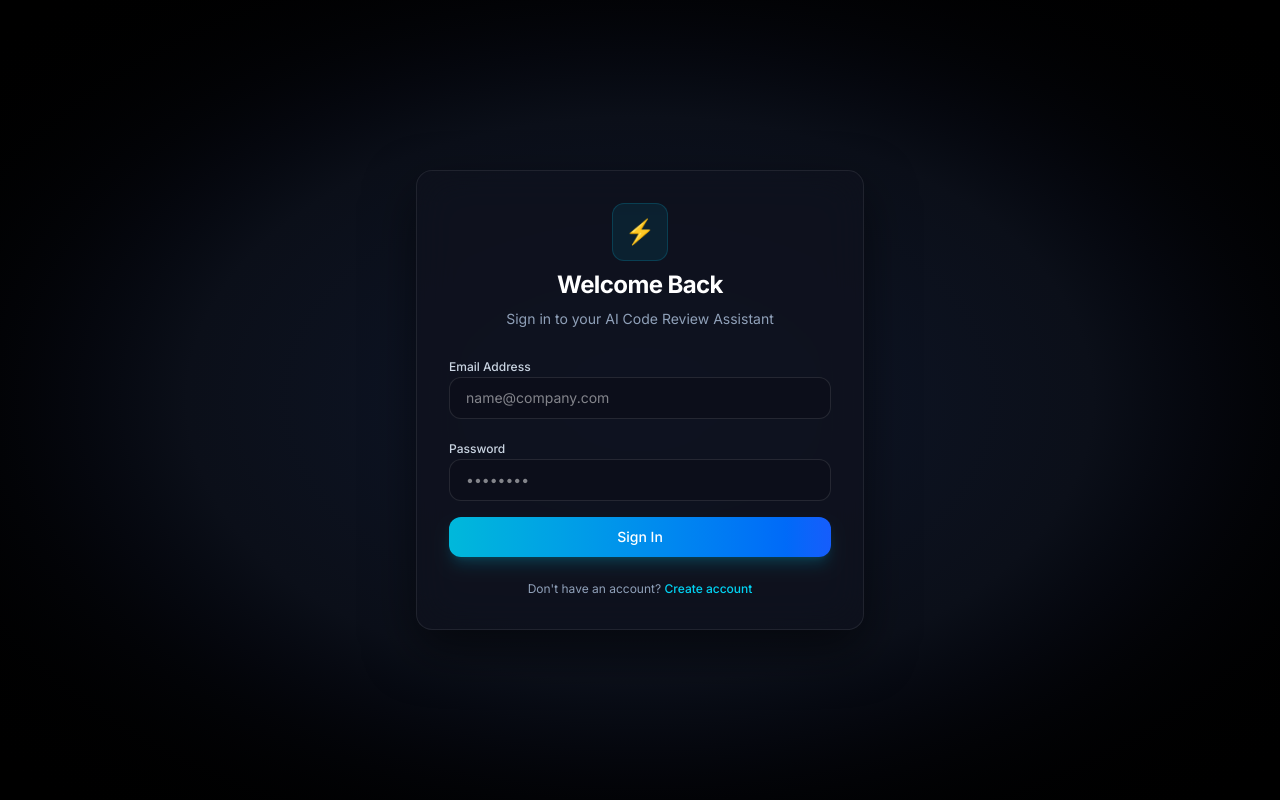
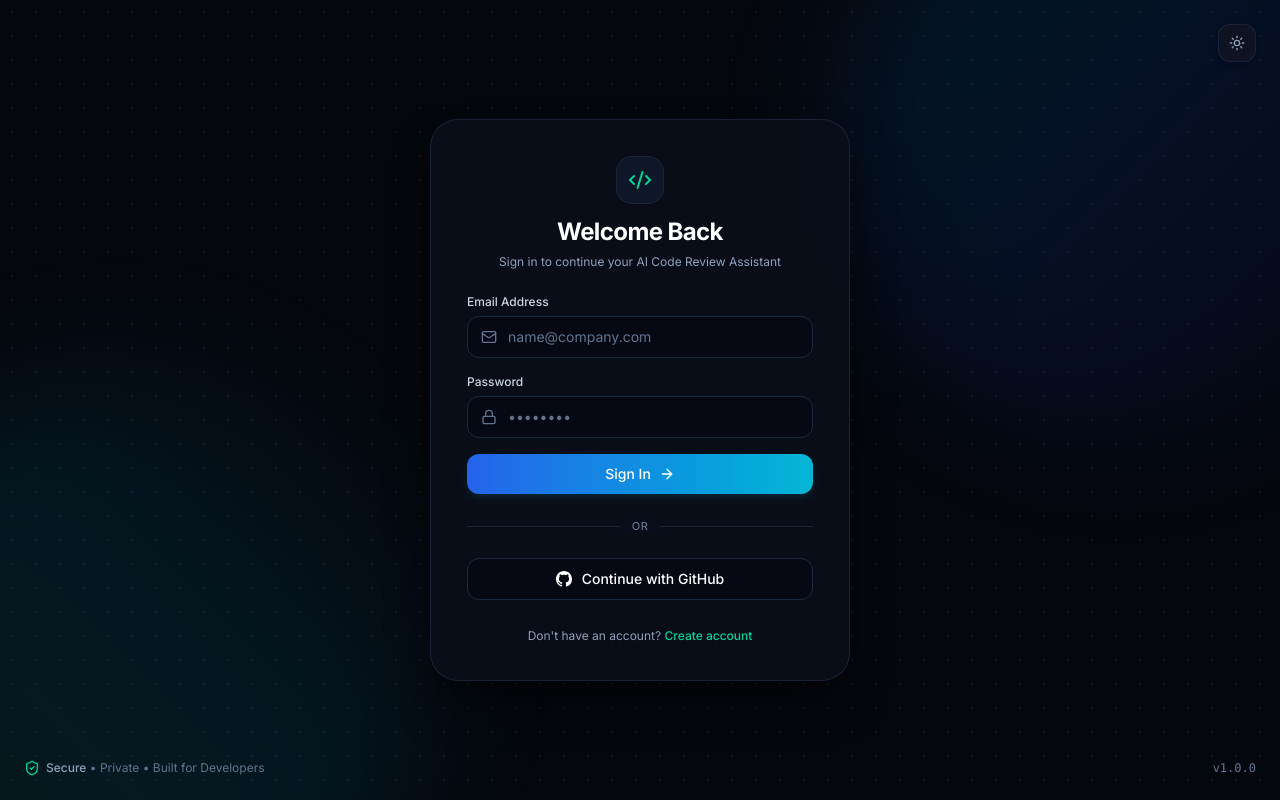
Before and after one commit to Siddharth-singh18/codeReview_ai, a Next.js app in the folder frontend/: page /login in a window 1280 px wide. Built offline with nearby package versions, Linux system fonts and the light colour scheme.

Commit message:
fix:ui changes in the signup and register page

```diff
--- a/frontend/src/app/login/page.tsx
+++ b/frontend/src/app/login/page.tsx
@@ -3,6 +3,7 @@
 import React, { useState } from 'react';
 import Link from 'next/link';
 import { useAuth } from '@/features/auth/AuthContext';
+import { Mail, Lock, Code2, ArrowRight, Sun, ShieldCheck } from 'lucide-react';
 
 export default function LoginPage() {
   const [email, setEmail] = useState('');
@@ -25,63 +26,119 @@ export default function LoginPage() {
   };
 
   return (
-    <div className="min-h-screen flex items-center justify-center p-4 bg-radial from-slate-900 via-[#0b0f19] to-black">
-      <div className="w-full max-w-md glass-panel p-8 rounded-2xl shadow-2xl space-y-6 border border-slate-800/60">
-        <div className="text-center space-y-2">
-          <div className="inline-block p-3 rounded-xl bg-cyan-500/10 border border-cyan-500/20 mb-2">
-            <span className="text-2xl">⚡</span>
+    <div className="relative min-h-screen w-full flex flex-col items-center justify-center p-4 bg-[#05070E] overflow-hidden select-none">
+      {/* Mesh Grid & Glow ray backgrounds */}
+      <div className="absolute inset-0 bg-[radial-gradient(rgba(255,255,255,0.06)_1px,transparent_1px)] [background-size:24px_24px] pointer-events-none" />
+      <div className="absolute -top-40 -right-40 w-[600px] h-[600px] bg-gradient-to-br from-cyan-500/10 via-blue-600/10 to-transparent rounded-full blur-3xl pointer-events-none" />
+      <div className="absolute -bottom-40 -left-40 w-[600px] h-[600px] bg-gradient-to-tr from-emerald-500/10 via-cyan-500/10 to-transparent rounded-full blur-3xl pointer-events-none" />
+
+      {/* Top Right Theme Toggle Icon */}
+      <div className="absolute top-6 right-6 z-10">
+        <button
+          type="button"
+          aria-label="Toggle theme"
+          className="p-2.5 rounded-xl bg-[#0E1322] border border-slate-800/80 text-slate-400 hover:text-white transition-all shadow-md cursor-pointer"
+        >
+          <Sun className="w-4 h-4" />
+        </button>
       </div>
+
+      {/* Center Auth Card */}
+      <div className="relative z-10 w-full max-w-[420px] bg-[#0A0E1A]/95 backdrop-blur-xl p-8 sm:p-9 rounded-[28px] border border-slate-800/80 shadow-2xl shadow-black/80 space-y-6">
+        {/* Header Icon & Text */}
+        <div className="text-center space-y-3">
+          <div className="w-12 h-12 mx-auto rounded-2xl bg-[#0F172A] border border-slate-800/80 flex items-center justify-center shadow-inner">
+            <Code2 className="w-6 h-6 text-emerald-400" />
+          </div>
+          <div>
             <h1 className="text-2xl font-bold tracking-tight text-white">Welcome Back</h1>
-          <p className="text-sm text-slate-400">Sign in to your AI Code Review Assistant</p>
+            <p className="text-xs text-slate-400 mt-1.5">Sign in to continue your AI Code Review Assistant</p>
+          </div>
         </div>
 
         {error && (
-          <div className="p-3 rounded-lg bg-red-500/10 border border-red-500/20 text-red-400 text-sm">
+          <div className="p-3 rounded-xl bg-red-500/10 border border-red-500/20 text-red-400 text-xs">
             {error}
           </div>
         )}
 
         <form onSubmit={handleSubmit} className="space-y-4">
-          <div className="space-y-1">
-            <label className="text-xs font-medium text-slate-300">Email Address</label>
+          <div className="space-y-1.5">
+            <label className="text-xs font-medium text-slate-300 block">Email Address</label>
+            <div className="relative flex items-center">
+              <Mail className="w-4 h-4 text-slate-500 absolute left-3.5 pointer-events-none" />
               <input
                 type="email"
                 required
                 value={email}
                 onChange={(e) => setEmail(e.target.value)}
                 placeholder="name@company.com"
-              className="w-full px-4 py-2.5 rounded-xl glass-input text-sm transition focus:outline-none"
+                className="w-full pl-10 pr-4 py-2.5 rounded-xl bg-[#060913] border border-slate-800 text-white placeholder-slate-500 text-sm focus:outline-none focus:border-cyan-500 focus:ring-1 focus:ring-cyan-500 transition-all"
               />
             </div>
+          </div>
 
-          <div className="space-y-1">
-            <label className="text-xs font-medium text-slate-300">Password</label>
+          <div className="space-y-1.5">
+            <label className="text-xs font-medium text-slate-300 block">Password</label>
+            <div className="relative flex items-center">
+              <Lock className="w-4 h-4 text-slate-500 absolute left-3.5 pointer-events-none" />
               <input
                 type="password"
                 required
                 value={password}
                 onChange={(e) => setPassword(e.target.value)}
                 placeholder="••••••••"
-              className="w-full px-4 py-2.5 rounded-xl glass-input text-sm transition focus:outline-none"
+                className="w-full pl-10 pr-4 py-2.5 rounded-xl bg-[#060913] border border-slate-800 text-white placeholder-slate-500 text-sm focus:outline-none focus:border-cyan-500 focus:ring-1 focus:ring-cyan-500 transition-all"
               />
+            </div>
           </div>
 
           <button
             type="submit"
             disabled={loading}
-            className="w-full py-2.5 px-4 rounded-xl bg-gradient-to-r from-cyan-500 to-blue-600 hover:from-cyan-400 hover:to-blue-500 text-white font-medium text-sm transition shadow-lg shadow-cyan-500/20 disabled:opacity-50 cursor-pointer"
+            className="w-full py-2.5 px-4 rounded-xl bg-gradient-to-r from-[#2563EB] to-[#06B6D4] hover:from-blue-600 hover:to-cyan-400 text-white font-medium text-sm transition-all shadow-md shadow-cyan-500/10 disabled:opacity-50 cursor-pointer flex items-center justify-center gap-2 mt-2"
           >
             {loading ? 'Signing in...' : 'Sign In'}
+            {!loading && <ArrowRight className="w-4 h-4" />}
           </button>
         </form>
 
-        <div className="text-center text-xs text-slate-400">
+        <div className="relative flex items-center justify-center">
+          <div className="absolute inset-0 flex items-center">
+            <div className="w-full border-t border-slate-800/80" />
+          </div>
+          <span className="relative px-3 bg-[#0A0E1A] text-[11px] text-slate-500 uppercase tracking-wider font-medium">
+            or
+          </span>
+        </div>
+
+        <button
+          type="button"
+          className="w-full py-2.5 px-4 rounded-xl bg-[#060913] hover:bg-slate-900 border border-slate-800 text-white text-sm font-medium transition-colors flex items-center justify-center gap-2.5 cursor-pointer"
+        >
+          <svg className="w-4 h-4 text-white fill-current" viewBox="0 0 24 24">
+            <path d="M12 0C5.37 0 0 5.37 0 12c0 5.31 3.435 9.795 8.205 11.385.6.105.825-.255.825-.57 0-.285-.015-1.23-.015-2.235-3.015.555-3.795-.735-4.035-1.41-.135-.345-.72-1.41-1.23-1.695-.42-.225-1.02-.78-.015-.795.945-.015 1.62.87 1.845 1.23 1.08 1.815 2.805 1.305 3.495.99.105-.78.42-1.305.765-1.605-2.67-.3-5.46-1.335-5.46-5.925 0-1.305.465-2.385 1.23-3.225-.12-.3-.54-1.53.12-3.18 0 0 1.005-.315 3.3 1.23.96-.27 1.98-.405 3-.405s2.04.135 3 .405c2.295-1.56 3.3-1.23 3.3-1.23.66 1.65.24 2.88.12 3.18.765.84 1.23 1.905 1.23 3.225 0 4.605-2.805 5.625-5.475 5.925.435.375.81 1.095.81 2.22 0 1.605-.015 2.895-.015 3.3 0 .315.225.69.825.57A12.02 12.02 0 0024 12c0-6.63-5.37-12-12-12z" />
+          </svg>
+          Continue with GitHub
+        </button>
+
+        <div className="text-center text-xs text-slate-400 pt-1">
           Don't have an account?{' '}
-          <Link href="/register" className="text-cyan-400 hover:underline font-medium">
+          <Link href="/register" className="text-emerald-400 hover:text-emerald-300 font-medium hover:underline transition-colors">
             Create account
           </Link>
         </div>
       </div>
+
+      {/* Bottom Footer Details */}
+      <div className="absolute bottom-6 left-6 text-xs text-slate-500 flex items-center gap-1.5 hidden sm:flex">
+        <ShieldCheck className="w-4 h-4 text-emerald-400" />
+        <span><strong className="text-slate-400 font-medium">Secure</strong> • Private • Built for Developers</span>
+      </div>
+
+      <div className="absolute bottom-6 right-6 text-xs text-slate-500 font-mono hidden sm:block">
+        v1.0.0
+      </div>
     </div>
   );
 }
--- a/frontend/src/app/register/page.tsx
+++ b/frontend/src/app/register/page.tsx
@@ -3,6 +3,7 @@
 import React, { useState } from 'react';
 import Link from 'next/link';
 import { useAuth } from '@/features/auth/AuthContext';
+import { Mail, Lock, Code2, ArrowRight, Sun, ShieldCheck } from 'lucide-react';
 
 export default function RegisterPage() {
   const [email, setEmail] = useState('');
@@ -25,37 +26,62 @@ export default function RegisterPage() {
   };
 
   return (
-    <div className="min-h-screen flex items-center justify-center p-4 bg-radial from-slate-900 via-[#0b0f19] to-black">
-      <div className="w-full max-w-md glass-panel p-8 rounded-2xl shadow-2xl space-y-6 border border-slate-800/60">
-        <div className="text-center space-y-2">
-          <div className="inline-block p-3 rounded-xl bg-cyan-500/10 border border-cyan-500/20 mb-2">
-            <span className="text-2xl">⚡</span>
+    <div className="relative min-h-screen w-full flex flex-col items-center justify-center p-4 bg-[#05070E] overflow-hidden select-none">
+      {/* Mesh Grid & Glow ray backgrounds */}
+      <div className="absolute inset-0 bg-[radial-gradient(rgba(255,255,255,0.06)_1px,transparent_1px)] [background-size:24px_24px] pointer-events-none" />
+      <div className="absolute -top-40 -right-40 w-[600px] h-[600px] bg-gradient-to-br from-cyan-500/10 via-blue-600/10 to-transparent rounded-full blur-3xl pointer-events-none" />
+      <div className="absolute -bottom-40 -left-40 w-[600px] h-[600px] bg-gradient-to-tr from-emerald-500/10 via-cyan-500/10 to-transparent rounded-full blur-3xl pointer-events-none" />
+
+      {/* Top Right Theme Toggle Icon */}
+      <div className="absolute top-6 right-6 z-10">
+        <button
+          type="button"
+          aria-label="Toggle theme"
+          className="p-2.5 rounded-xl bg-[#0E1322] border border-slate-800/80 text-slate-400 hover:text-white transition-all shadow-md cursor-pointer"
+        >
+          <Sun className="w-4 h-4" />
+        </button>
       </div>
+
+      {/* Center Auth Card */}
+      <div className="relative z-10 w-full max-w-[420px] bg-[#0A0E1A]/95 backdrop-blur-xl p-8 sm:p-9 rounded-[28px] border border-slate-800/80 shadow-2xl shadow-black/80 space-y-6">
+        {/* Header Icon & Text */}
+        <div className="text-center space-y-3">
+          <div className="w-12 h-12 mx-auto rounded-2xl bg-[#0F172A] border border-slate-800/80 flex items-center justify-center shadow-inner">
+            <Code2 className="w-6 h-6 text-emerald-400" />
+          </div>
+          <div>
             <h1 className="text-2xl font-bold tracking-tight text-white">Create Account</h1>
-          <p className="text-sm text-slate-400">Get started with AI Code Reviews in seconds</p>
+            <p className="text-xs text-slate-400 mt-1.5">Sign up to continue your AI Code Review Assistant</p>
+          </div>
         </div>
 
         {error && (
-          <div className="p-3 rounded-lg bg-red-500/10 border border-red-500/20 text-red-400 text-sm">
+          <div className="p-3 rounded-xl bg-red-500/10 border border-red-500/20 text-red-400 text-xs">
             {error}
           </div>
         )}
 
         <form onSubmit={handleSubmit} className="space-y-4">
-          <div className="space-y-1">
-            <label className="text-xs font-medium text-slate-300">Email Address</label>
+          <div className="space-y-1.5">
+            <label className="text-xs font-medium text-slate-300 block">Email Address</label>
+            <div className="relative flex items-center">
+              <Mail className="w-4 h-4 text-slate-500 absolute left-3.5 pointer-events-none" />
               <input
                 type="email"
                 required
                 value={email}
                 onChange={(e) => setEmail(e.target.value)}
                 placeholder="name@company.com"
-              className="w-full px-4 py-2.5 rounded-xl glass-input text-sm transition focus:outline-none"
+                className="w-full pl-10 pr-4 py-2.5 rounded-xl bg-[#060913] border border-slate-800 text-white placeholder-slate-500 text-sm focus:outline-none focus:border-cyan-500 focus:ring-1 focus:ring-cyan-500 transition-all"
               />
             </div>
+          </div>
 
-          <div className="space-y-1">
-            <label className="text-xs font-medium text-slate-300">Password</label>
+          <div className="space-y-1.5">
+            <label className="text-xs font-medium text-slate-300 block">Password</label>
+            <div className="relative flex items-center">
+              <Lock className="w-4 h-4 text-slate-500 absolute left-3.5 pointer-events-none" />
               <input
                 type="password"
                 required
@@ -63,26 +89,57 @@ export default function RegisterPage() {
                 value={password}
                 onChange={(e) => setPassword(e.target.value)}
                 placeholder="At least 6 characters"
-              className="w-full px-4 py-2.5 rounded-xl glass-input text-sm transition focus:outline-none"
+                className="w-full pl-10 pr-4 py-2.5 rounded-xl bg-[#060913] border border-slate-800 text-white placeholder-slate-500 text-sm focus:outline-none focus:border-cyan-500 focus:ring-1 focus:ring-cyan-500 transition-all"
               />
+            </div>
           </div>
 
           <button
             type="submit"
             disabled={loading}
-            className="w-full py-2.5 px-4 rounded-xl bg-gradient-to-r from-cyan-500 to-blue-600 hover:from-cyan-400 hover:to-blue-500 text-white font-medium text-sm transition shadow-lg shadow-cyan-500/20 disabled:opacity-50 cursor-pointer"
+            className="w-full py-2.5 px-4 rounded-xl bg-gradient-to-r from-[#2563EB] to-[#06B6D4] hover:from-blue-600 hover:to-cyan-400 text-white font-medium text-sm transition-all shadow-md shadow-cyan-500/10 disabled:opacity-50 cursor-pointer flex items-center justify-center gap-2 mt-2"
           >
             {loading ? 'Creating account...' : 'Create Account'}
+            {!loading && <ArrowRight className="w-4 h-4" />}
           </button>
         </form>
 
-        <div className="text-center text-xs text-slate-400">
+        <div className="relative flex items-center justify-center">
+          <div className="absolute inset-0 flex items-center">
+            <div className="w-full border-t border-slate-800/80" />
+          </div>
+          <span className="relative px-3 bg-[#0A0E1A] text-[11px] text-slate-500 uppercase tracking-wider font-medium">
+            or
+          </span>
+        </div>
+
+        <button
+          type="button"
+          className="w-full py-2.5 px-4 rounded-xl bg-[#060913] hover:bg-slate-900 border border-slate-800 text-white text-sm font-medium transition-colors flex items-center justify-center gap-2.5 cursor-pointer"
+        >
+          <svg className="w-4 h-4 text-white fill-current" viewBox="0 0 24 24">
+            <path d="M12 0C5.37 0 0 5.37 0 12c0 5.31 3.435 9.795 8.205 11.385.6.105.825-.255.825-.57 0-.285-.015-1.23-.015-2.235-3.015.555-3.795-.735-4.035-1.41-.135-.345-.72-1.41-1.23-1.695-.42-.225-1.02-.78-.015-.795.945-.015 1.62.87 1.845 1.23 1.08 1.815 2.805 1.305 3.495.99.105-.78.42-1.305.765-1.605-2.67-.3-5.46-1.335-5.46-5.925 0-1.305.465-2.385 1.23-3.225-.12-.3-.54-1.53.12-3.18 0 0 1.005-.315 3.3 1.23.96-.27 1.98-.405 3-.405s2.04.135 3 .405c2.295-1.56 3.3-1.23 3.3-1.23.66 1.65.24 2.88.12 3.18.765.84 1.23 1.905 1.23 3.225 0 4.605-2.805 5.625-5.475 5.925.435.375.81 1.095.81 2.22 0 1.605-.015 2.895-.015 3.3 0 .315.225.69.825.57A12.02 12.02 0 0024 12c0-6.63-5.37-12-12-12z" />
+          </svg>
+          Sign up with GitHub
+        </button>
+
+        <div className="text-center text-xs text-slate-400 pt-1">
           Already have an account?{' '}
-          <Link href="/login" className="text-cyan-400 hover:underline font-medium">
+          <Link href="/login" className="text-emerald-400 hover:text-emerald-300 font-medium hover:underline transition-colors">
             Sign in
           </Link>
         </div>
       </div>
+
+      {/* Bottom Footer Details */}
+      <div className="absolute bottom-6 left-6 text-xs text-slate-500 flex items-center gap-1.5 hidden sm:flex">
+        <ShieldCheck className="w-4 h-4 text-emerald-400" />
+        <span><strong className="text-slate-400 font-medium">Secure</strong> • Private • Built for Developers</span>
+      </div>
+
+      <div className="absolute bottom-6 right-6 text-xs text-slate-500 font-mono hidden sm:block">
+        v1.0.0
+      </div>
     </div>
   );
 }
```
Lines whose indentation alone changed are shown as unchanged.
